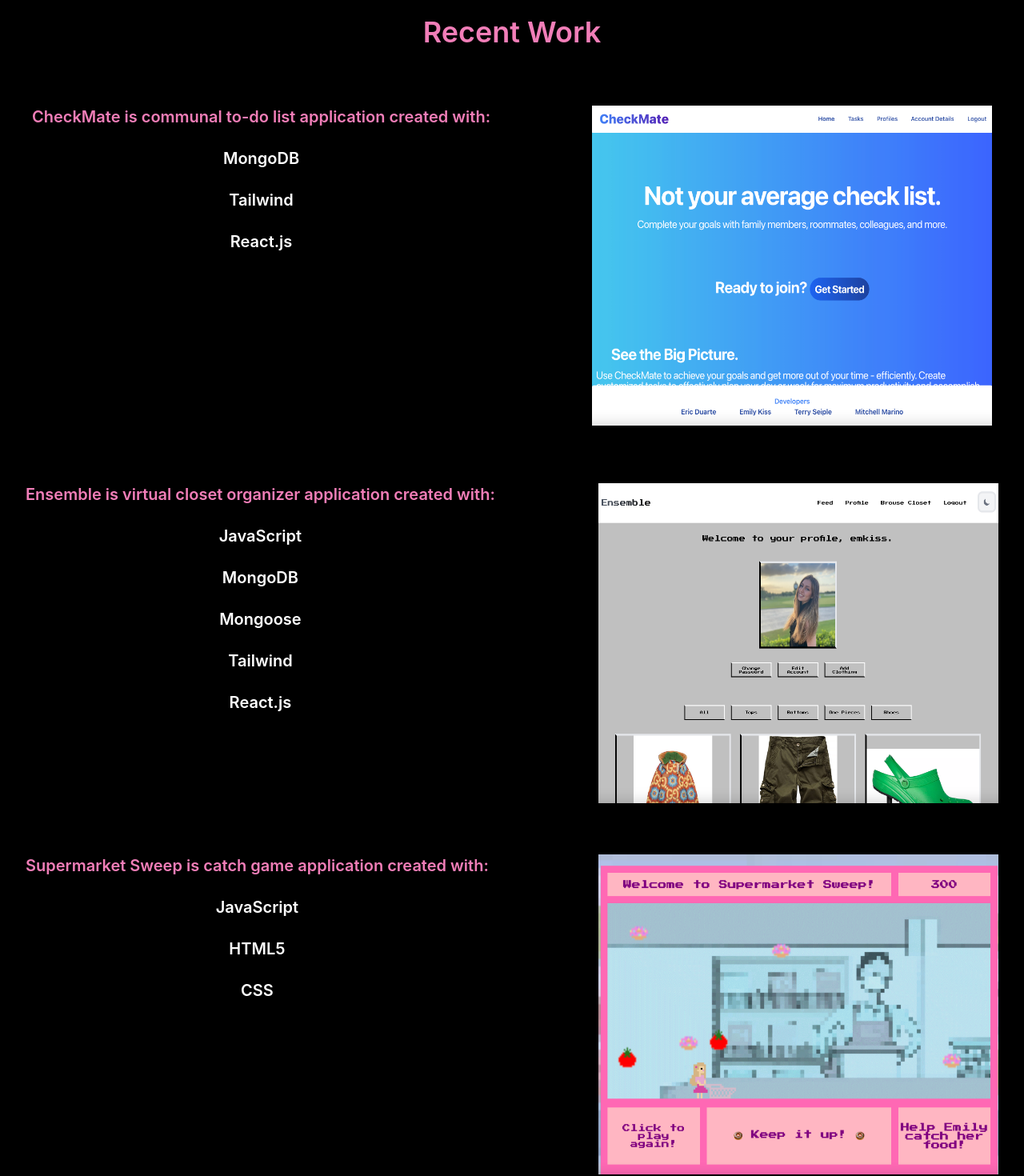
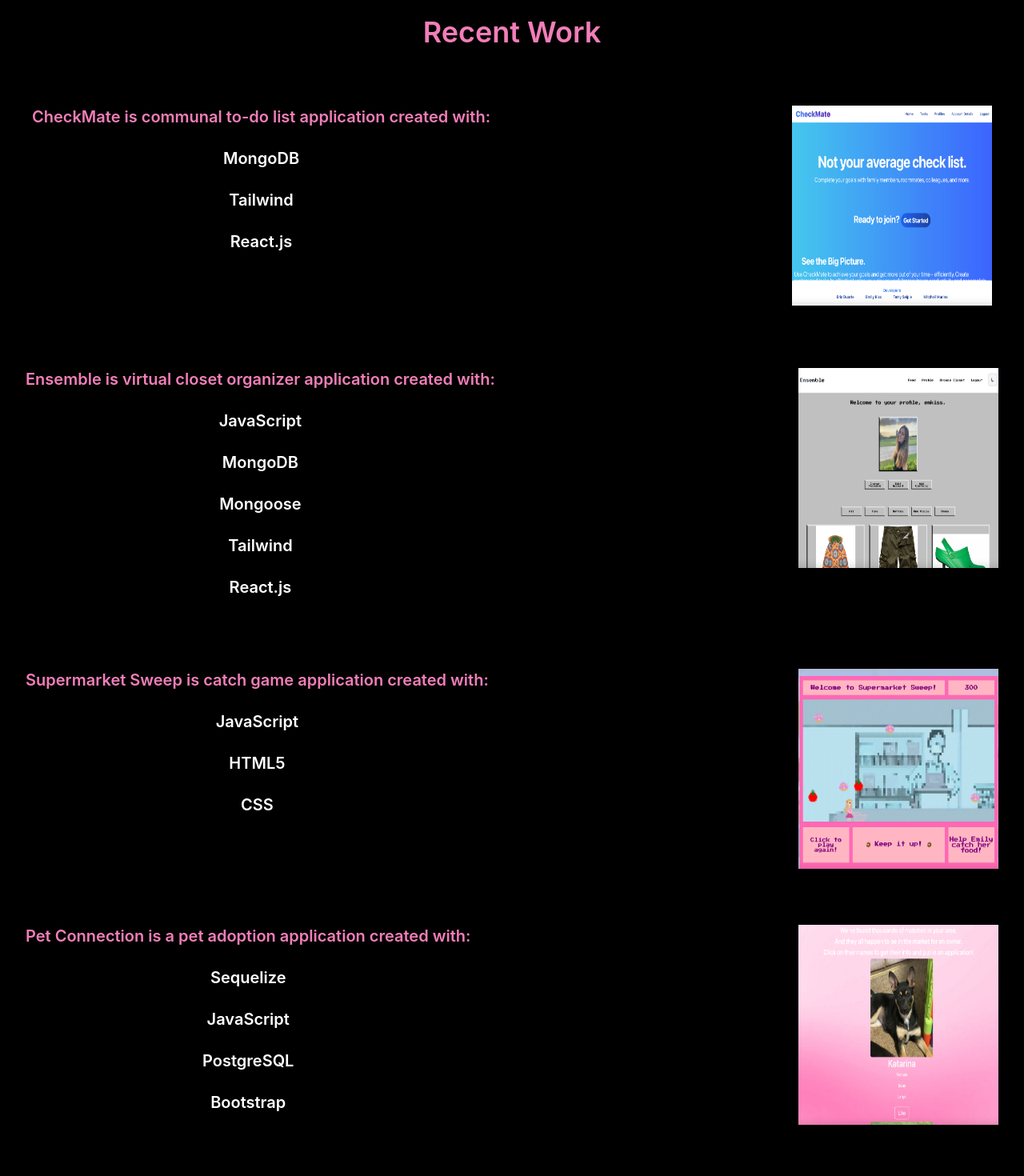
Before and after one commit to emilykiss/Emily-Kiss-Portfolio, a Next.js app: page /work in a window 1280 px wide. Shown: the part 80-1550 px from the top of the page at 80% size. After the commit the page ends 1528 px from the top, so only its background shows below. Built offline with nearby package versions, Linux system fonts and the light colour scheme.

Commit message:
npm run build error

```diff
--- a/pages/contact.jsx
+++ b/pages/contact.jsx
@@ -1,3 +1,5 @@
+import Image from "next/image"
+
 export default function Contact() {
   return (
     <div>
@@ -11,10 +13,12 @@ export default function Contact() {
             target="_blank"
             rel="noopener noreferrer"
           >
-              <img
+            <Image
               src="/ma.jpg"
               className="w-[90px] h-[70px] rounded-lg hover:contrast-50"
               alt="mail"
+              width={250}
+              height={250}
             />
           </a>
         </p>
@@ -25,10 +29,12 @@ export default function Contact() {
             target="_blank"
             rel="noopener noreferrer"
           >
-              <img
+            <Image
               src="/white.png"
               className="w-[100px] h-[70px] rounded-full hover:contrast-50"
               alt="github"
+              width={250}
+              height={250}
             />
           </a>
         </p>
@@ -39,10 +45,12 @@ export default function Contact() {
             target="_blank"
             rel="noopener noreferrer"
           >
-              <img
+            <Image
               src="/lw.png"
               className="w-[70px] h-[70px] rounded-lg hover:contrast-50"
               alt="linkdin"
+              width={250}
+              height={250}
             />
           </a>
         </p>
--- a/pages/work.jsx
+++ b/pages/work.jsx
@@ -1,3 +1,5 @@
+import Image from "next/image"
+
 export default function Work() {
   return (
     <main>
@@ -20,10 +22,12 @@ export default function Work() {
               target="_blank"
               rel="noopener noreferrer"
             >
-              <img
+              <Image
                 src="/cm.png"
                 className="w-[500px] h-[400px] hover:contrast-50 drop-shadow-2xl"
                 alt="CheckMate"
+                width={250}
+                height={250}
               />
             </a>
           </p>
@@ -35,11 +39,11 @@ export default function Work() {
               Ensemble is virtual closet organizer application created with:
             </p>
             <ul>
-            <li className="mb-6 text-white">JavaScript</li>
-            <li className="mb-6 text-white">MongoDB</li>
-            <li className="mb-6 text-white">Mongoose</li>
-            <li className="mb-6 text-white">Tailwind</li>
-            <li className="mb-6 text-white">React.js</li>
+              <li className="mb-6 text-white">JavaScript</li>
+              <li className="mb-6 text-white">MongoDB</li>
+              <li className="mb-6 text-white">Mongoose</li>
+              <li className="mb-6 text-white">Tailwind</li>
+              <li className="mb-6 text-white">React.js</li>
             </ul>
           </div>
           <a
@@ -47,10 +51,12 @@ export default function Work() {
             target="_blank"
             rel="noopener noreferrer"
           >
-            <img
+            <Image
               src="/en.png"
               className="w-[500px] h-[400px] hover:contrast-50 drop-shadow-2xl"
               alt="mail"
+              width={250}
+              height={250}
             />
           </a>
         </div>
@@ -69,10 +75,12 @@ export default function Work() {
             target="_blank"
             rel="noopener noreferrer"
           >
-            <img
+            <Image
               src="/sm.png"
               className="w-[500px] h-[400px] hover:contrast-50 drop-shadow-2xl"
               alt="mail"
+              width={250}
+              height={250}
             />
           </a>
         </div>
@@ -92,10 +100,12 @@ export default function Work() {
             target="_blank"
             rel="noopener noreferrer"
           >
-            <img
-              src="pet.png"
+            <Image
+              src="/pet.png"
               className="w-[500px] h-[400px] hover:contrast-50 drop-shadow-2xl"
               alt="mail"
+              width={250}
+              height={250}
             />
           </a>
         </div>
```
Lines whose indentation alone changed are shown as unchanged.
